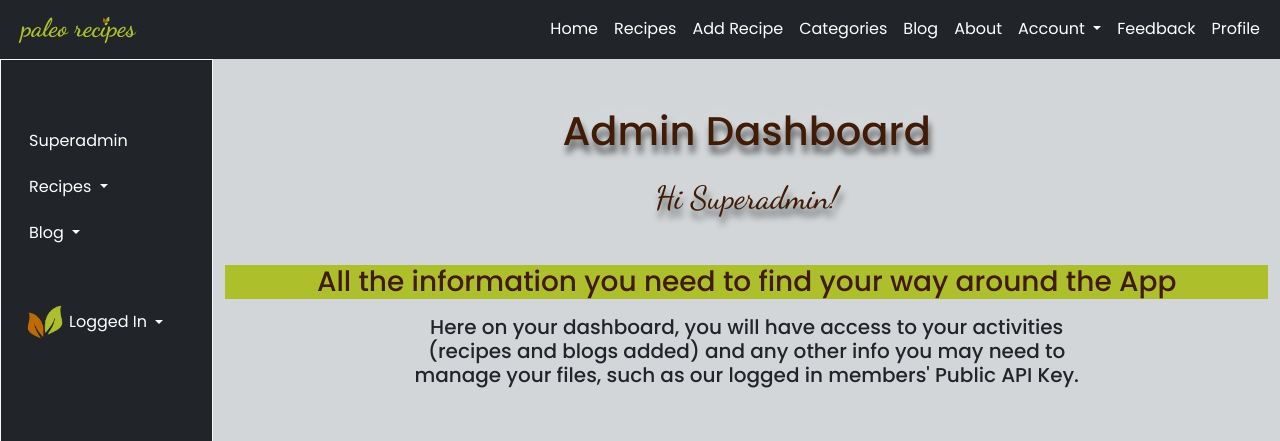
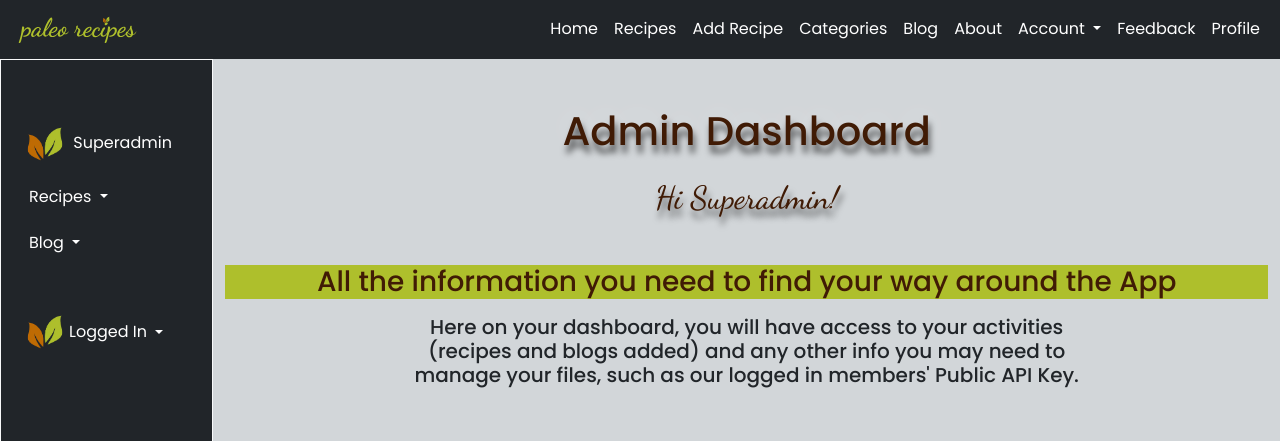
Before and after one commit to JoyZadan/paleo-recipes, a Flask app: page /profile/ in a window 1280 px wide. Shown: the top 441 px of the page. Run offline with Flask 2, Linux system fonts and the light colour scheme; the visitor is signed in with stand-in values (Sample User, id 1).

Commit message:
Test paleorecipes icon as icon

```diff
--- a/paleorecipes/templates/profile.html
+++ b/paleorecipes/templates/profile.html
@@ -13,7 +13,8 @@
                         id="menu">
                         <li class="nav-item">
                             <a href="#" class="nav-link px-sm-0 px-2">
-                                <i class="fs-5 bi-person-circle"></i>
+                                <img src="{{ url_for('static', filename='images/logo-icon.webp') }}" class="logo-icon"
+                                    alt="Paleo Recipes logo icon">
                                 <span class="ms-1 d-none d-sm-inline">{{ session.user|capitalize }}</span>
                             </a>
                         </li>
```
